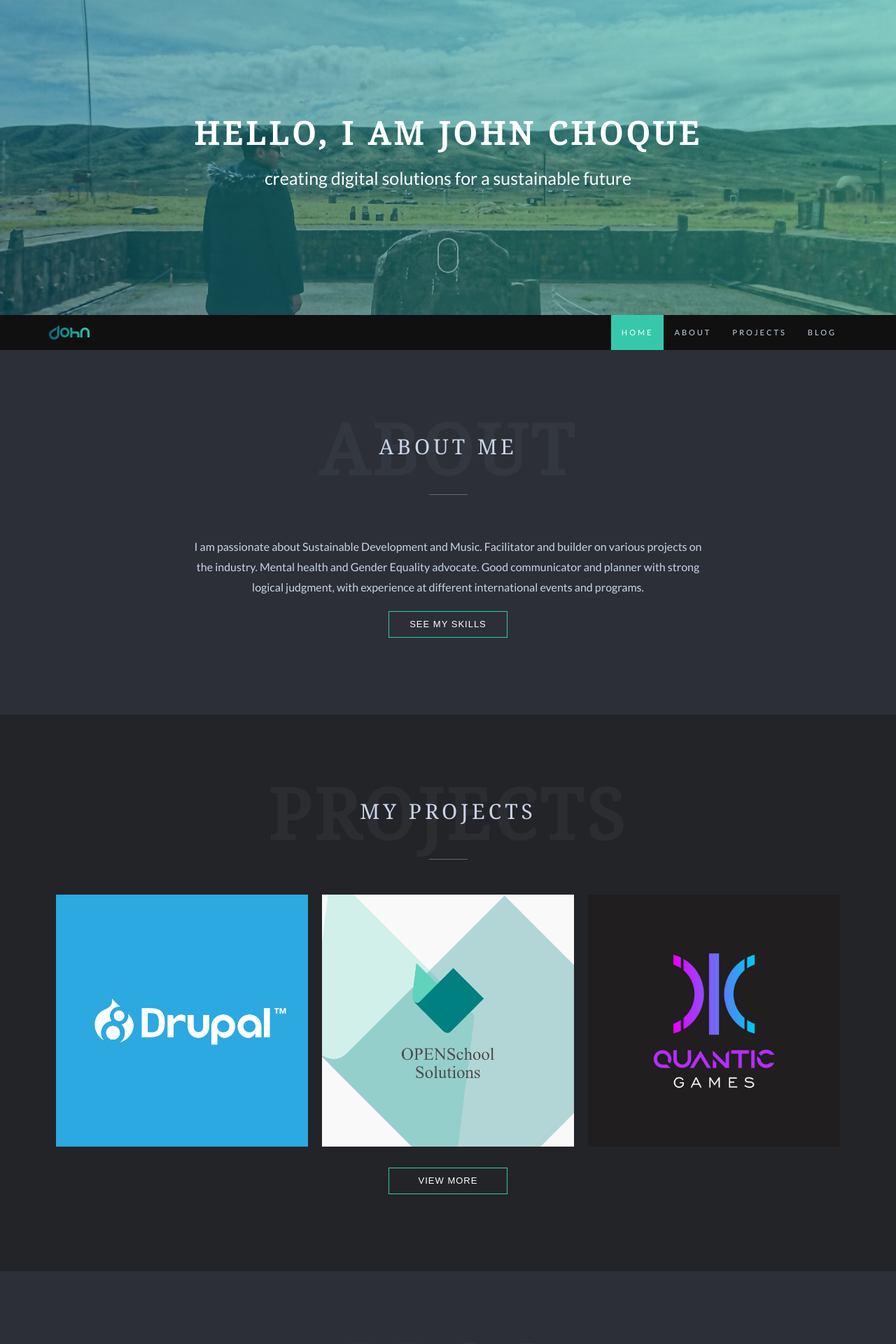
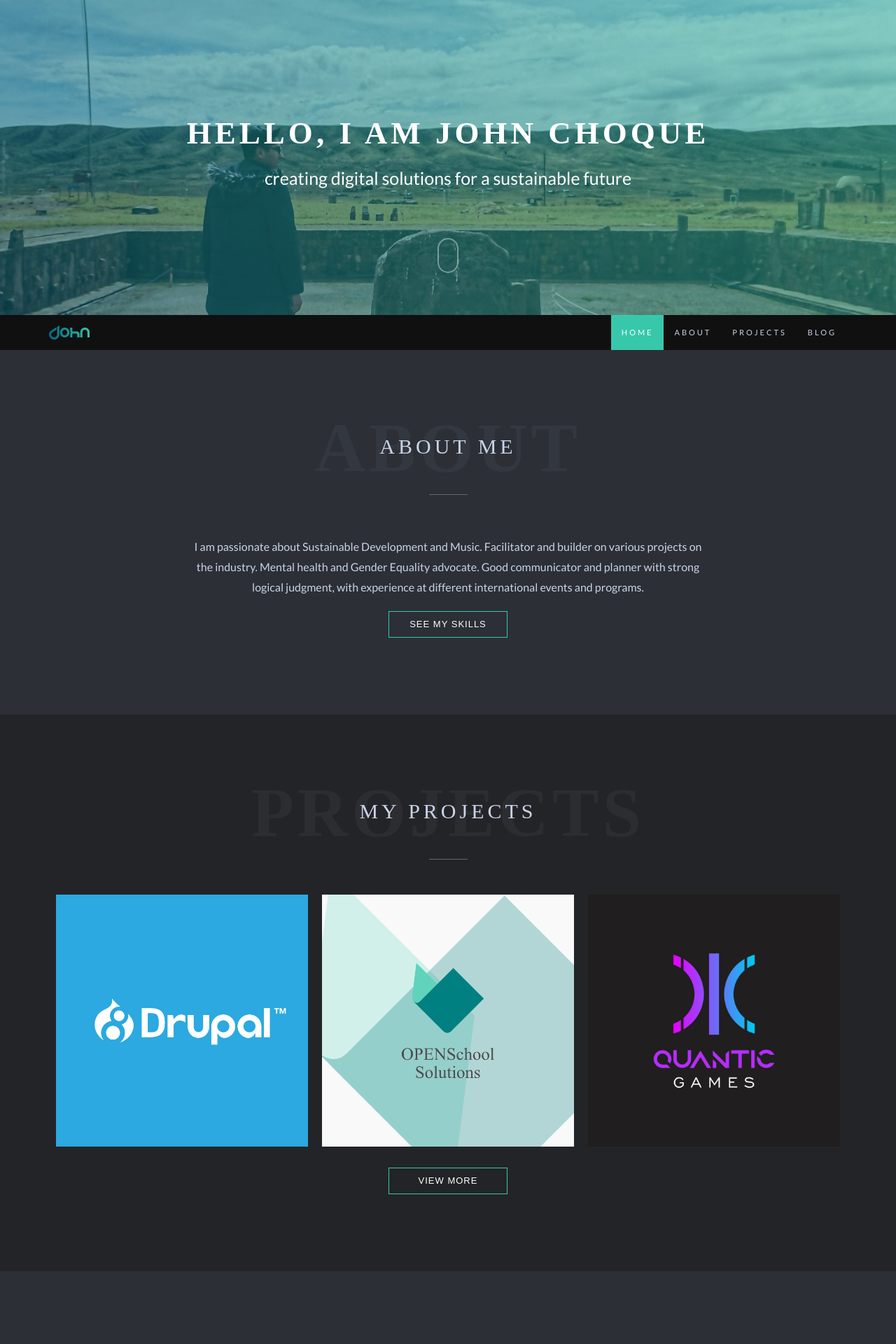
Before and after one commit to thethoughtfulmillennial/thethoughtfulmillennial.github.io, a Jekyll site: the page built from index.html, in a window 1280 px wide. Shown: the top 1920 px of the page at 70% size. Built offline with Jekyll 4.4.1, drawn with Linux system fonts in a browser that asks for light colours; some web fonts are replaced; a script that is not in the unit is left out.

Commit message:
Updating fonts.

```diff
--- a/assets/css/style.css
+++ b/assets/css/style.css
@@ -38,7 +38,7 @@
 /* ---------------------------------------------- */
 
 
-@import url(https://fonts.googleapis.com/css?family=Noto+Serif&display=swap);
+@import url(https://fonts.googleapis.com/css?family=Source+Serif+Pro&display=swap);
 @import url(https://fonts.googleapis.com/css?family=Lato&display=swap);
 
 body {
@@ -101,7 +101,7 @@
 /*** Typography ***/
 
 h1, h2, h3, h4, h5, h6 {
-	font: 700 45px/1.2 'Noto Serif', serif;
+	font: 700 45px/1.2 'Source Serif Pro', serif;
 	text-transform: uppercase;
 	letter-spacing: 5px;
 	margin: 5px 0 5px;
```
